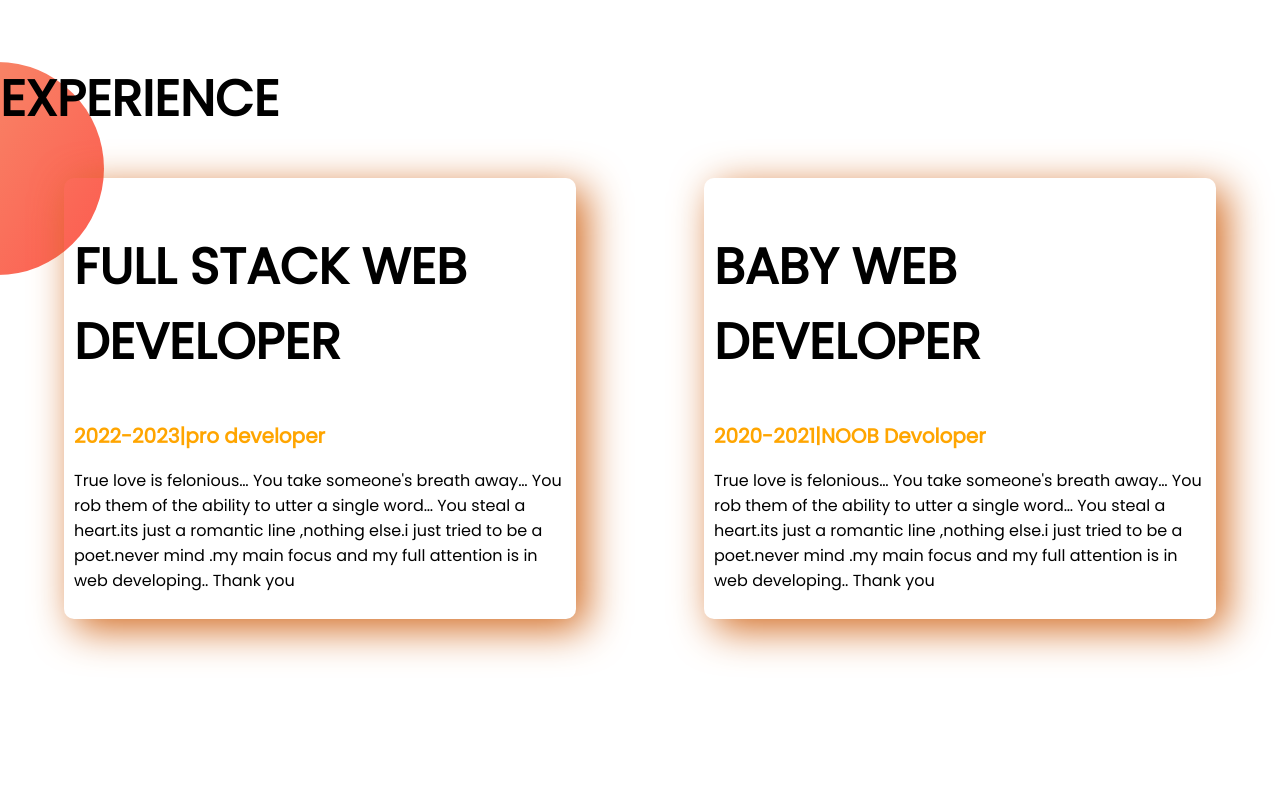
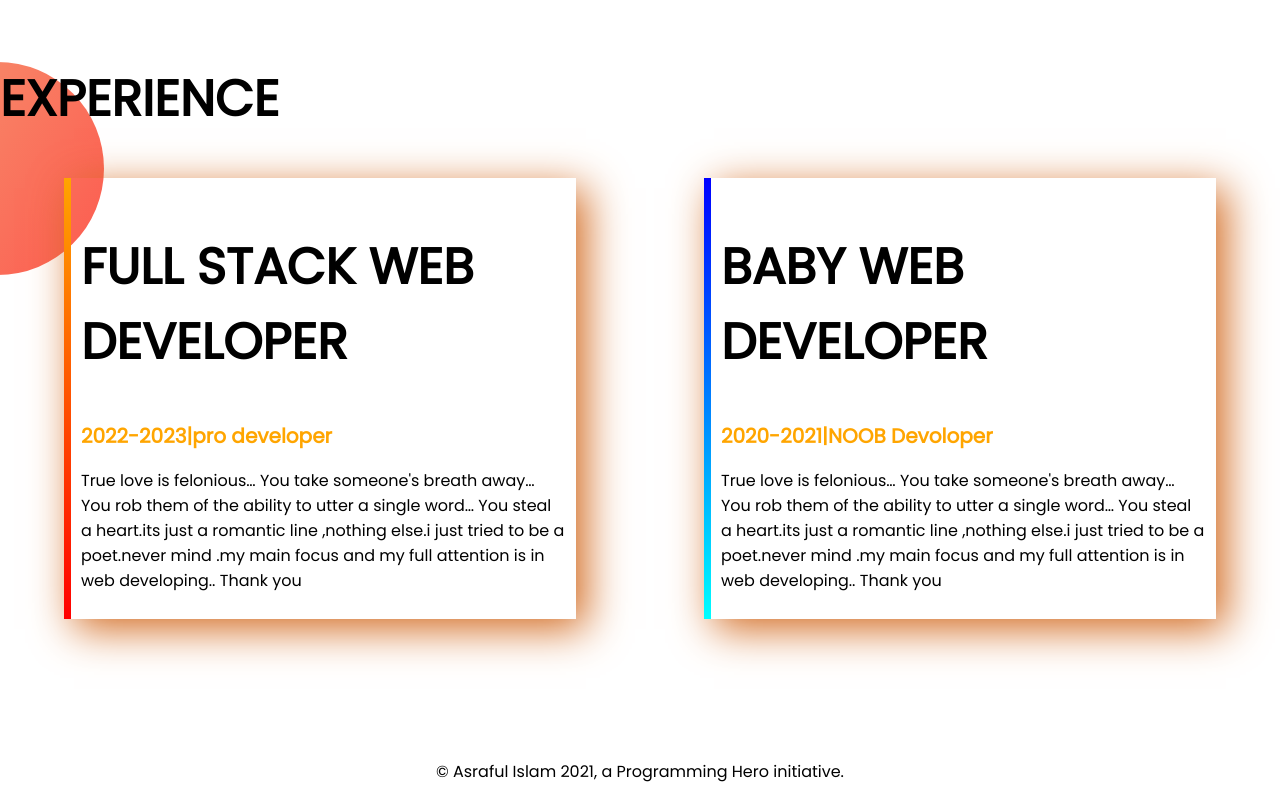
Before and after one commit to asraful7711/developer-portfolio, a plain HTML site: page index.html in a window 1280 px wide. Shown: the part 1127-1927 px from the top of the page. Before the commit the page ends 1886 px from the top, so only its background shows below. Drawn offline with Linux system fonts and the light colour scheme.

Commit message:
footer added

```diff
--- a/index.html
+++ b/index.html
@@ -48,7 +48,7 @@
     <section class="experience-area">
         <h1>EXPERIENCE</h1>
         <div class="felxible-container">
-            <div class="experience-item">
+            <div id="full-stack" class="experience-item">
                 <h1>FULL STACK WEB DEVELOPER</h1>
                 <h2 class="orange-color">2022-2023|pro developer</h2>
                 <p>True love is felonious… You take someone's breath away… You rob them of the ability to utter a single
@@ -59,7 +59,7 @@
                 </p>
 
             </div>
-            <div class="experience-item">
+            <div id="baby-web" class="experience-item">
                 <h1>BABY WEB DEVELOPER <h1>
                         <h2 class="orange-color">2020-2021|NOOB Devoloper</h2>
                         <p>True love is felonious… You take someone's breath away… You rob them of the ability to utter
@@ -73,6 +73,9 @@
 
             </div>
         </div>
+        <footer>
+            <p>© Asraful Islam 2021, a Programming Hero initiative.</p>
+        </footer>
 
     </section>
 </body>
--- a/style.css
+++ b/style.css
@@ -42,10 +42,22 @@ h2{
     margin-left: 5%;
     margin-right:5%;
     padding: 10px;
-    border-radius: 10px;
     box-shadow: 10px 10px 40px chocolate;
 }
 .experience-area{
     background-image: url(images/exp-bg.png);
     background-repeat: no-repeat;
 }
+#baby-web{
+    border-left: 7px solid;
+    border-image:linear-gradient( blue,cyan );
+    border-image-slice: 1;
+}
+#full-stack{
+    border-left: 7px solid;
+    border-image:linear-gradient( orange,red );
+    border-image-slice: 1;
+}
+footer p{
+    text-align: center;
+}
```
Also changed, not shown: images/apon-second.png (deleted), images/jhankar.png (deleted), images/jhankar2.png (deleted), 4 other files.
